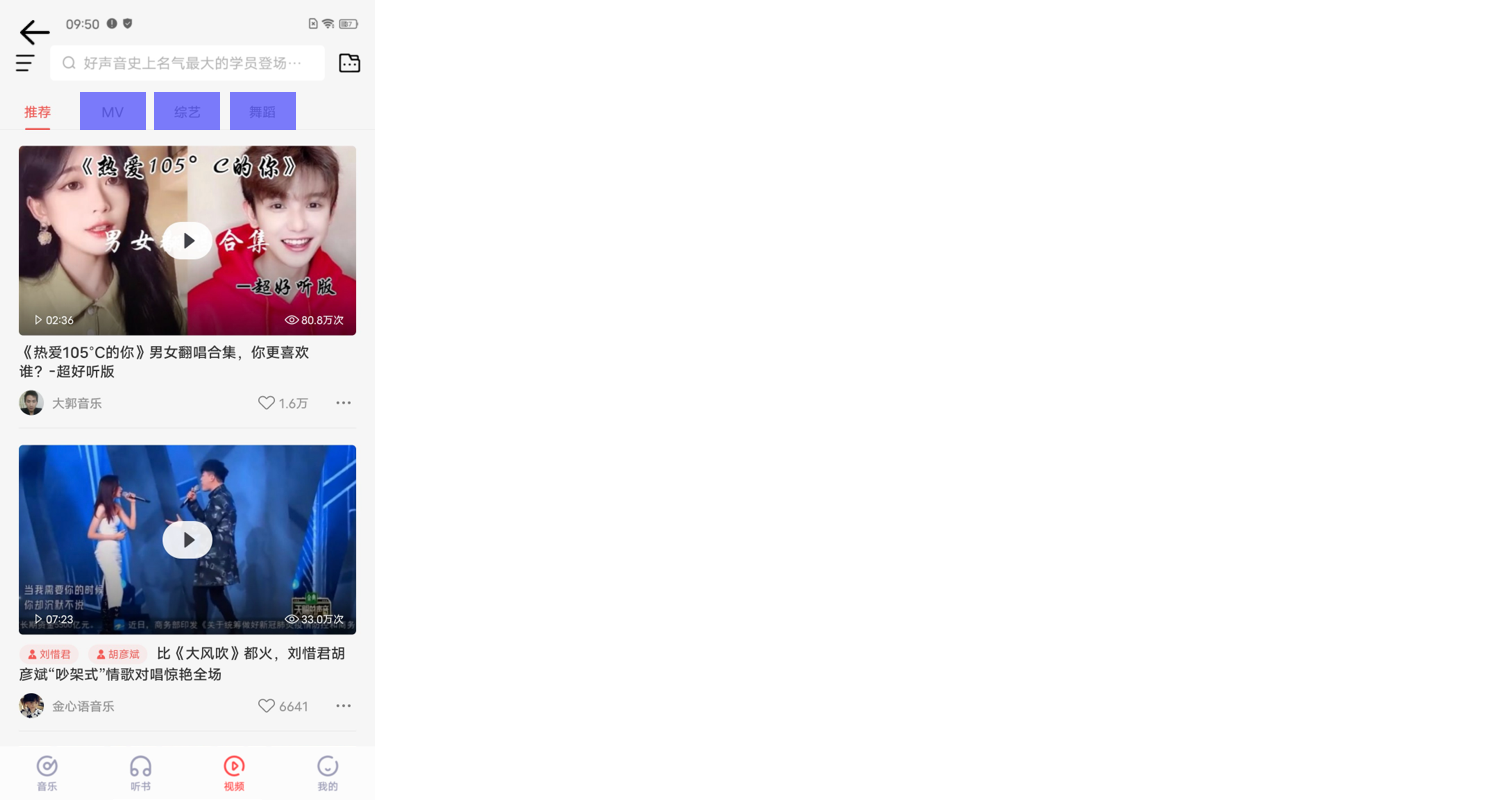
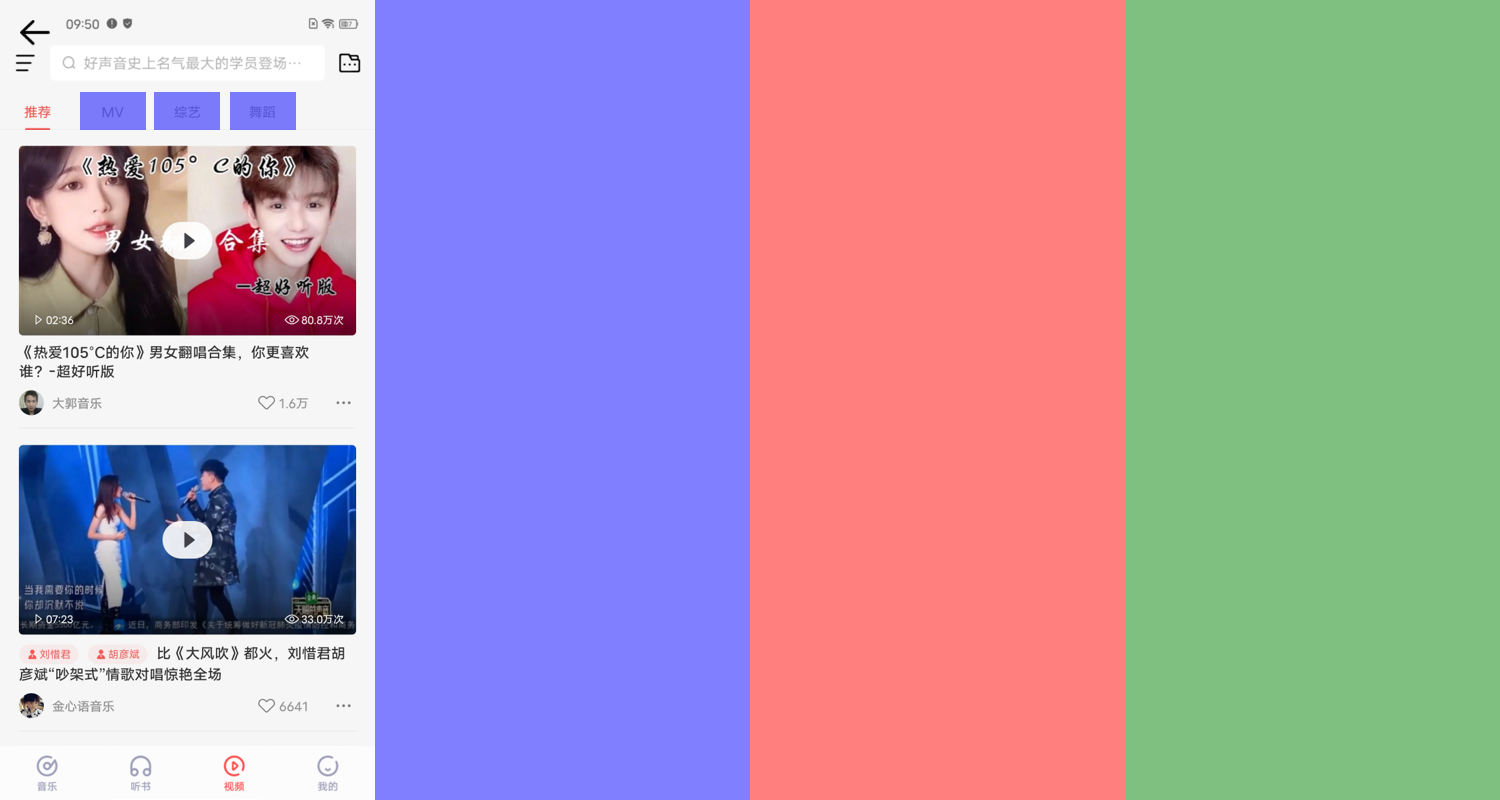
Before and after one commit to GithubJaimeLee/JOS, a React (Create React App) app: page /List/ScrollTap in a window 1280 px wide. Shown: the top 800 px of the page, 1500 px wide, since content can reach past the window. Built offline with nearby package versions, Linux system fonts and the light colour scheme.

Commit message:
scrollTap

```diff
--- a/src/ClickFold/ClickList.js
+++ b/src/ClickFold/ClickList.js
@@ -53,8 +53,6 @@ const   ClickList = () => {
               opacity: 1,
               zIndex: 2
             }}/>
-
-
     <ListBtn/>
     <ListBtn/>
     <ListBtn/>
--- a/src/DeskFold/DeskOpen.js
+++ b/src/DeskFold/DeskOpen.js
@@ -51,7 +51,7 @@ const DeskOpen = () => {
     const [animationBox, cycleAnimation] = useCycle("animationOne", "animationTwo");
     const [DragBox, cycleDrag] = useCycle(false, true);
     const [isDrag, setIsDrag] = useState(false);
-    const toggleDragging = () => setIsDrag(!isDrag);
+  //  const toggleDragging = () => setIsDrag(!isDrag);
     return (
 
         <div
--- a/src/ListFold/ScrollTap.js
+++ b/src/ListFold/ScrollTap.js
@@ -7,6 +7,8 @@ import MusicBodyRecommed from "../Img/MusicBodyRecommed.png";
 import MusicFooter from "../Img/MusicFooter.png";
 import MusicHeaderTap from "../Img/MusicHeaderTap.png";
 import '../App.css';
+
+
 
 const ScrollTap = () => {
   return (
@@ -39,14 +41,15 @@ const ScrollTap = () => {
 
       <motion.div className="MusicHeaderTap"
       style={{
-        backgroundImage: `url(${MusicHeaderTap})`,
+      backgroundImage: `url(${MusicHeaderTap})`,
       top:92,
       position:'fixed',
       width: 375,
       height: 38,
       zIndex:1
       }}>
-        <div
+
+             <div
         style={{
         width:66,
         height:38,
@@ -57,7 +60,6 @@ const ScrollTap = () => {
         left: 80,
         opacity:0.5
         }}/>
-
            <div
         style={{
         width:66,
@@ -79,8 +81,39 @@ const ScrollTap = () => {
         bottom:0,
         left: 230,
         opacity:0.5
+
         }}/>
       </motion.div>
+      <div className="TapPage"
+      style={{
+      width:375,
+      left:375,
+      height: 812,
+      opacity: 0.5,
+      backgroundColor: "blue",
+      position:'absolute',
+      zIndex:0
+      }}/>
+            <div className="TapPage"
+      style={{
+      width:375,
+      left:750,
+      height: 812,
+      opacity: 0.5,
+      backgroundColor: "red",
+      position:'absolute',
+      zIndex:0
+      }}/>
+            <div className="TapPage"
+      style={{
+      width:375,
+      left:1125,
+      height: 812,
+      opacity: 0.5,
+      backgroundColor: "green",
+      position:'absolute',
+      zIndex:0
+      }}/>
       <motion.div className="MusicBodyRecommed"
         drag="y"
         dragConstraints={{ top: -578, bottom: 0 }}
@@ -94,7 +127,7 @@ const ScrollTap = () => {
           height:1205,
           position: 'absolute',
           opacity: 1,
-          zIndex: 0
+          zIndex: -1
         }}>
       </motion.div>
       <div className="MusicFooter"
```
